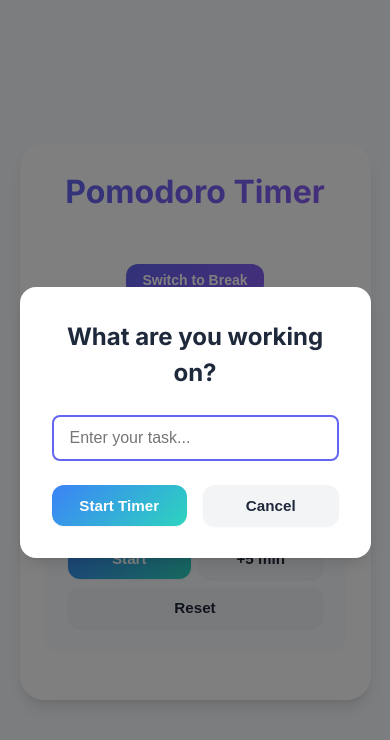
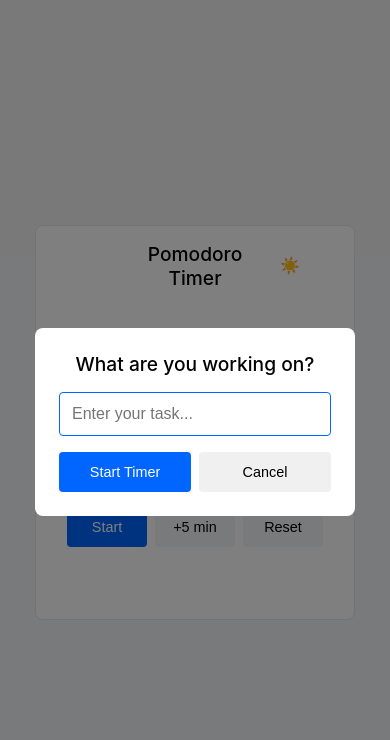
Before and after one commit to will-build/Pomodoro, a plain HTML site: page index.html in a window 390 px wide. Both pictures are taken after a click on the button "Start". Drawn offline with Linux system fonts and the light colour scheme.

Commit message:
Aligned with Nat's design and made mobile responsive

```diff
--- a/index.html
+++ b/index.html
@@ -15,7 +15,9 @@
     <div class="container">
         <div class="container-header">
             <h1>Pomodoro Timer</h1>
-            <button id="toggle-mode">Switch to Break</button>
+            <button id="toggle-mode" class="mode-toggle" title="Switch between work and break modes">
+                <span class="icon">☀️</span>
+            </button>
         </div>
         <div class="timer">
             <div class="timer-display">25:00</div>
--- a/script.js
+++ b/script.js
@@ -45,7 +45,7 @@ function updateDisplay() {
     const timeString = formatTime(timeLeft);
     timerDisplay.textContent = timeString;
     timerLabel.textContent = isWorkTime ? 'Work Time' : 'Break Time';
-    toggleButton.textContent = isWorkTime ? 'Switch to Break' : 'Switch to Work';
+    toggleButton.querySelector('.icon').textContent = isWorkTime ? '☀️' : '🌙';
     startPauseButton.textContent = isRunning ? 'Pause' : 'Start';
     currentTaskDisplay.textContent = currentTask || 'No task selected';
 
--- a/styles.css
+++ b/styles.css
@@ -5,58 +5,104 @@
 }
 
 :root {
-    --primary-gradient: linear-gradient(135deg, #6366f1 0%, #8b5cf6 100%);
-    --secondary-gradient: linear-gradient(135deg, #3b82f6 0%, #2dd4bf 100%);
-    --background: #f8fafc;
-    --card-bg: #ffffff;
-    --text-primary: #1e293b;
-    --text-secondary: #64748b;
-    --shadow-sm: 0 1px 2px 0 rgb(0 0 0 / 0.05);
-    --shadow-md: 0 4px 6px -1px rgb(0 0 0 / 0.1), 0 2px 4px -2px rgb(0 0 0 / 0.1);
-    --shadow-lg: 0 10px 15px -3px rgb(0 0 0 / 0.1), 0 4px 6px -4px rgb(0 0 0 / 0.1);
+    --primary-blue: #0066ff;
+    --background: #ffffff;
+    --text-primary: #000000;
+    --button-bg: #f0f0f0;
+    --border-color: #e5e7eb;
 }
 
 body {
-    font-family: 'Inter', -apple-system, BlinkMacSystemFont, 'Segoe UI', Roboto, Oxygen, Ubuntu, Cantarell, sans-serif;
-    background-color: var(--background);
+    font-family: -apple-system, BlinkMacSystemFont, 'Segoe UI', Roboto, sans-serif;
+    background-color: #f3f4f6;
     min-height: 100vh;
     display: flex;
     justify-content: center;
     align-items: center;
     color: var(--text-primary);
-    line-height: 1.5;
 }
 
 .container {
     text-align: center;
-    background-color: var(--card-bg);
-    padding: 2.5rem;
-    border-radius: 1.5rem;
-    box-shadow: var(--shadow-lg);
+    background-color: var(--background);
+    padding: 2rem;
     width: 90%;
-    max-width: 480px;
+    max-width: 320px;
     margin: 1rem;
+    border: 1px solid var(--border-color);
+    border-radius: 8px;
     position: relative;
 }
 
 .container-header {
+    display: flex;
+    align-items: center;
+    justify-content: flex-end;
+    margin-bottom: 1.5rem;
     position: relative;
-    margin-bottom: 2rem;
-    display: flex;
-    flex-direction: column;
-    align-items: center;
-    gap: 0.5rem;
 }
 
 h1 {
     color: var(--text-primary);
-    margin-bottom: 2.5rem;
-    font-size: 2rem;
-    font-weight: 700;
-    background: var(--primary-gradient);
-    -webkit-background-clip: text;
-    -webkit-text-fill-color: transparent;
-    background-clip: text;
+    font-size: 1.2rem;
+    font-weight: 500;
+    position: absolute;
+    left: 50%;
+    transform: translateX(-50%);
+}
+
+.mode-toggle {
+    background: transparent;
+    color: var(--text-primary);
+    padding: 0.5rem;
+    border-radius: 50%;
+    width: 32px;
+    height: 32px;
+    display: flex;
+    align-items: center;
+    justify-content: center;
+    cursor: pointer;
+    border: none;
+}
+
+.mode-toggle:hover {
+    background-color: var(--button-bg);
+}
+
+.mode-toggle .icon {
+    font-size: 16px;
+    line-height: 1;
+}
+
+.timer-display {
+    font-size: 4rem;
+    font-weight: 500;
+    color: var(--primary-blue);
+    margin-bottom: 1.5rem;
+    font-family: -apple-system, BlinkMacSystemFont, 'Segoe UI', Roboto, sans-serif;
+}
+
+.controls {
+    display: flex;
+    gap: 0.75rem;
+    justify-content: center;
+}
+
+button {
+    padding: 0.5rem 1rem;
+    font-size: 0.9rem;
+    font-weight: 400;
+    border: none;
+    border-radius: 0.25rem;
+    cursor: pointer;
+    background: var(--button-bg);
+    color: var(--text-primary);
+    min-width: 70px;
+}
+
+#start-pause {
+    background: var(--primary-blue);
+    color: white;
 }
 
 .timer {
@@ -66,15 +112,6 @@ h1 {
     margin-bottom: 1.5rem;
 }
 
-.timer-display {
-    font-size: 4.5rem;
-    font-weight: 700;
-    color: var(--text-primary);
-    margin-bottom: 0.75rem;
-    font-family: 'JetBrains Mono', monospace;
-    letter-spacing: -0.02em;
-}
-
 .timer-label {
     color: var(--text-secondary);
     margin-bottom: 1.5rem;
@@ -82,43 +119,6 @@ h1 {
     font-weight: 500;
     text-transform: uppercase;
     letter-spacing: 0.05em;
-}
-
-.controls {
-    display: flex;
-    flex-direction: row;
-    gap: 0.5rem;
-    justify-content: center;
-    align-items: center;
-    width: 100%;
-    flex-wrap: wrap;
-}
-
-button {
-    padding: 0.75rem 1.5rem;
-    font-size: 0.95rem;
-    font-weight: 600;
-    border: none;
-    border-radius: 0.75rem;
-    cursor: pointer;
-    transition: all 0.2s ease;
-    box-shadow: var(--shadow-sm);
-    min-width: 100px;
-    flex: 1;
-}
-
-button:hover {
-    transform: translateY(-1px);
-    box-shadow: var(--shadow-md);
-}
-
-button:active {
-    transform: translateY(0);
-}
-
-#start-pause {
-    background: var(--secondary-gradient);
-    color: white;
 }
 
 #add-time, #reset {
@@ -156,52 +156,59 @@ button:active {
     z-index: 1000;
     justify-content: center;
     align-items: center;
+    padding: 1rem;
 }
 
 .modal-content {
-    background-color: var(--card-bg);
-    padding: 2rem;
-    border-radius: 1rem;
-    box-shadow: var(--shadow-lg);
-    width: 90%;
-    max-width: 400px;
+    background-color: var(--background);
+    padding: 1.5rem;
+    border-radius: 8px;
+    width: 100%;
+    max-width: 320px;
     text-align: center;
+    position: relative;
 }
 
 .modal-content h2 {
-    margin-bottom: 1.5rem;
+    margin-bottom: 1rem;
     color: var(--text-primary);
-    font-size: 1.5rem;
+    font-size: 1.2rem;
+    font-weight: 500;
 }
 
 #task-input {
     width: 100%;
-    padding: 0.75rem 1rem;
-    border: 2px solid #e2e8f0;
-    border-radius: 0.5rem;
+    padding: 0.75rem;
+    border: 1px solid var(--border-color);
+    border-radius: 4px;
     font-size: 1rem;
-    margin-bottom: 1.5rem;
-    transition: border-color 0.2s ease;
+    margin-bottom: 1rem;
+    outline: none;
 }
 
 #task-input:focus {
-    outline: none;
-    border-color: #6366f1;
+    border-color: var(--primary-blue);
 }
 
 .modal-buttons {
     display: flex;
-    gap: 1rem;
+    gap: 0.5rem;
     justify-content: center;
 }
 
+.modal-buttons button {
+    flex: 1;
+    min-width: 0;
+    white-space: nowrap;
+}
+
 #start-with-task {
-    background: var(--secondary-gradient);
+    background: var(--primary-blue);
     color: white;
 }
 
 #cancel-task {
-    background: #f3f4f6;
+    background: var(--button-bg);
     color: var(--text-primary);
 }
 
@@ -229,4 +236,5 @@ button:active {
         padding: 0.5rem 1rem;
         font-size: 0.875rem;
     }
+
 }
```
